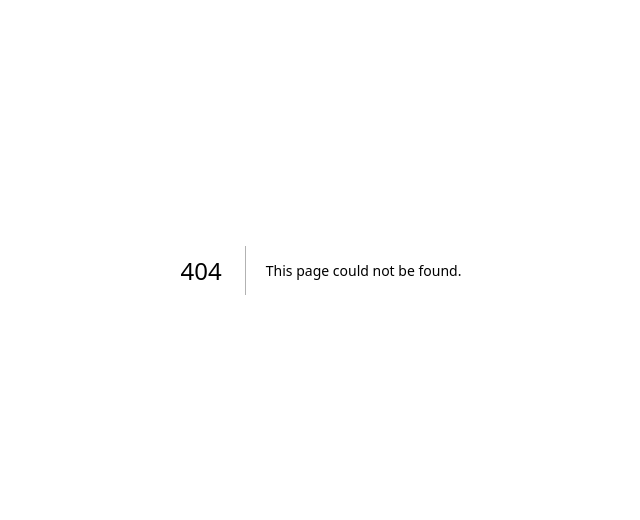
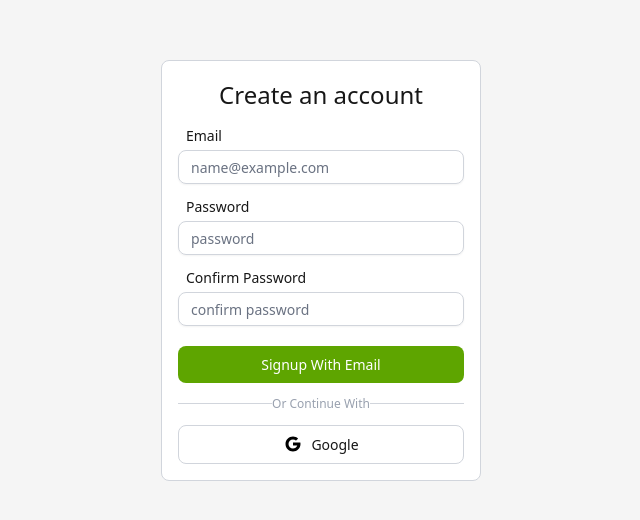
Before and after one commit to lmohade3l/kaizen, a Next.js app: page /auth/signup in a window 1280 px wide. Before the commit this address had no page. Shown: the part 130-650 px from the top of the page, without its empty margins (319-959 px from the left). Built offline with nearby package versions, Linux system fonts and the light colour scheme.

Commit message:
feat: add signup form

```diff
--- a/src/app/login/page.tsx
+++ b/src/app/auth/login/page.tsx
@@ -1,5 +1,5 @@
 import CheckList from "@/assets/icons/checklist.svg";
-import LoginFrom from "@/features/login/LoginForm";
+import LoginFrom from "@/features/auth/LoginForm";
 import Image from "next/image";
 
 export default function Login() {
@@ -7,8 +7,9 @@ export default function Login() {
   return (
     <div className="flex justify-center items-center h-[100vh]">
       <div className="bg-white flex flex-col items-center w-1/4 mx-auto border-2 border-gray-300 rounded-lg">
-        <div>
+        <div className="flex flex-col items-center">
           <Image src={CheckList} width={40} height={40} alt="" />
+          <p>KAIZEN</p>
         </div>
         <LoginFrom />
       </div>
--- /dev/null
+++ b/src/app/auth/signup/page.tsx
@@ -0,0 +1,53 @@
+import CheckList from "@/assets/icons/checklist.svg";
+import TextField from "@/components/ui/TextField";
+import LoginFrom from "@/features/auth/LoginForm";
+import Image from "next/image";
+import GoogleIcon from "@/assets/icons/Google-alt.svg"
+
+export default function Login() {
+  console.log("login form");
+  return (
+    <div className="flex justify-center items-center h-[100vh]">
+      <div className="bg-white flex flex-col items-center w-1/4 mx-auto border-1 border-gray-300 rounded-lg">
+        {/* <div className="flex flex-col items-center">
+          <Image src={CheckList} width={40} height={40} alt="" />
+          <p>KAIZEN</p>
+        </div> */}
+
+        <div className="flex flex-col gap-3 w-full items-center p-4">
+          <p className="text-[24px] font-[500]">Create an account</p>
+          <div className="flex flex-col w-full gap-1">
+            <p className="text-[14px] font-[400] pl-2">Email</p>
+            <TextField placeholder="name@example.com" />
+          </div>
+          <div className="flex flex-col w-full gap-1">
+            <p className="text-[14px] font-[400] pl-2">Password</p>
+            <TextField placeholder="password" />
+          </div>
+          <div className="flex flex-col w-full gap-1">
+            <p className="text-[14px] font-[400] pl-2">Confirm Password</p>
+            <TextField placeholder="confirm password" />
+          </div>
+
+          <button className="text-[14px] bg-lime-600 w-full rounded-lg p-2 text-white hover:bg-lime-500 mt-2">
+            Signup With Email
+          </button>
+
+          <div className="flex w-full items-center">
+            <div className="border-t-1 border-gray-300 flex-1"></div>
+            <p className="text-[12px] text-gray-400">
+            Or Continue With
+
+            </p>
+            <div className="border-t-1 border-gray-300 flex-1"></div>{" "}
+          </div>
+
+          <button className="flex w-full gap-2 justify-center p-2 rounded-lg border-1 border-gray-300 text-[14px]">
+            <Image src={GoogleIcon} alt="" width={20} height={20}/>
+            Google
+          </button>
+        </div>
+      </div>
+    </div>
+  );
+}
--- a/src/components/ui/TextField.tsx
+++ b/src/components/ui/TextField.tsx
@@ -1,9 +1,9 @@
-export default function TextField() {
+export default function TextField({placeholder} : {placeholder?: string}) {
   return (
     <input
       id="email"
       type="email"
-      placeholder="m@example.com"
+      placeholder={placeholder || ""}
       className="
           w-full
           px-3
@@ -20,6 +20,7 @@ export default function TextField() {
           shadow-xs
           transition-all
           duration-300
+          placeholder:text-sm
         "
     />
   );
--- a/src/features/login/LoginForm.tsx
+++ b/src/features/auth/LoginForm.tsx
@@ -3,7 +3,7 @@ import TextField from "@/components/ui/TextField";
 export default function LoginFrom(){
     return(
         <div className="w-full p-3">
-            <TextField />
+            <TextField placeholder="name@example.com"/>
         </div>
     )
 }
```
Also changed, not shown: src/assets/icons/Google-alt.svg (added).
